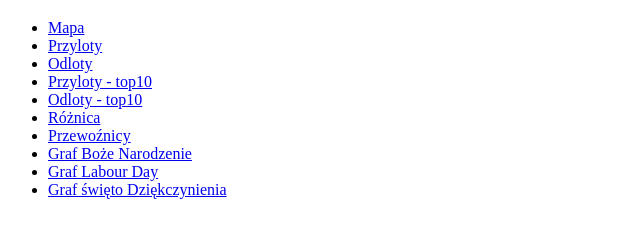
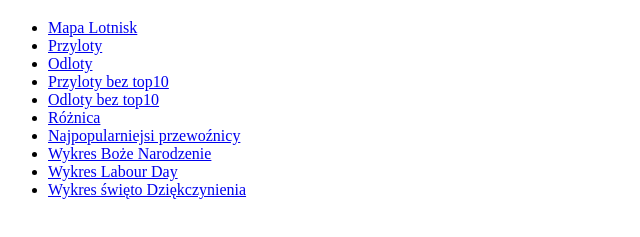
Before and after one commit to KacpiF/Prezentacja, a plain HTML site: page index.html in a window 1280 px wide. Shown: the part 61-298 px from the top of the page, without its empty margins (0-640 px from the left). Drawn offline with Linux system fonts and the light colour scheme.

Commit message:
Update index.html

```diff
--- a/index.html
+++ b/index.html
@@ -7,16 +7,16 @@
 <body>
   <h1>Pliki</h1>
   <ul>
-    <li><a href="Mapa.html">Mapa</a></li>
+    <li><a href="Mapa.html">Mapa Lotnisk</a></li>
     <li><a href="Przyloty.html">Przyloty</a></li>
     <li><a href="Odloty.html">Odloty</a></li>
-    <li><a href="Przyloty_-10.html">Przyloty - top10</a></li>
-    <li><a href="Odloty_-10.html">Odloty - top10</a></li>
+    <li><a href="Przyloty_-10.html">Przyloty bez top10</a></li>
+    <li><a href="Odloty_-10.html">Odloty bez top10</a></li>
     <li><a href="Różnica.html">Różnica</a></li>
-    <li><a href="Przewoźnicy.html">Przewoźnicy</a></li>
-    <li><a href="graf_christmas.html">Graf Boże Narodzenie</a></li>
-    <li><a href="graf_labour_day.html">Graf Labour Day</a></li>
-    <li><a href="graf_thanksgiving.html">Graf święto Dziękczynienia</a></li>
+    <li><a href="Przewoźnicy.html">Najpopularniejsi przewoźnicy</a></li>
+    <li><a href="graf_christmas.html">Wykres Boże Narodzenie</a></li>
+    <li><a href="graf_labour_day.html">Wykres Labour Day</a></li>
+    <li><a href="graf_thanksgiving.html">Wykres święto Dziękczynienia</a></li>
 
   </ul>
 </body>
```
